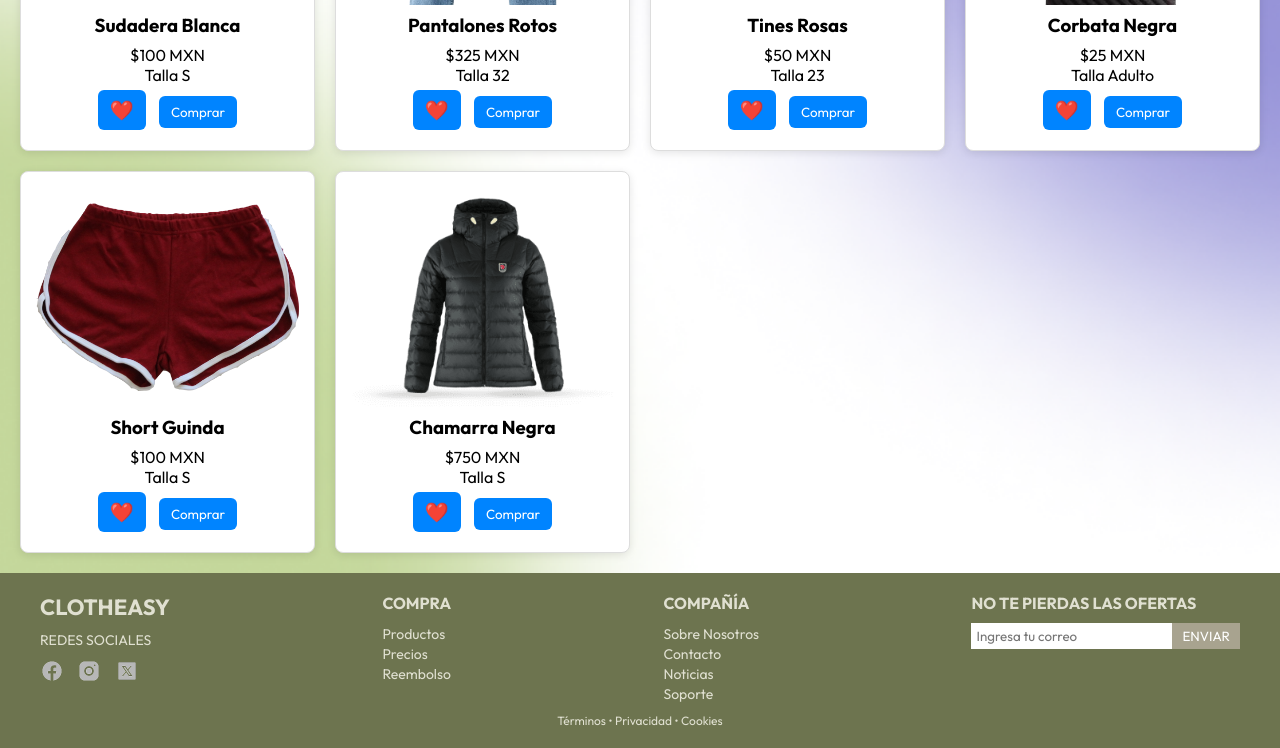
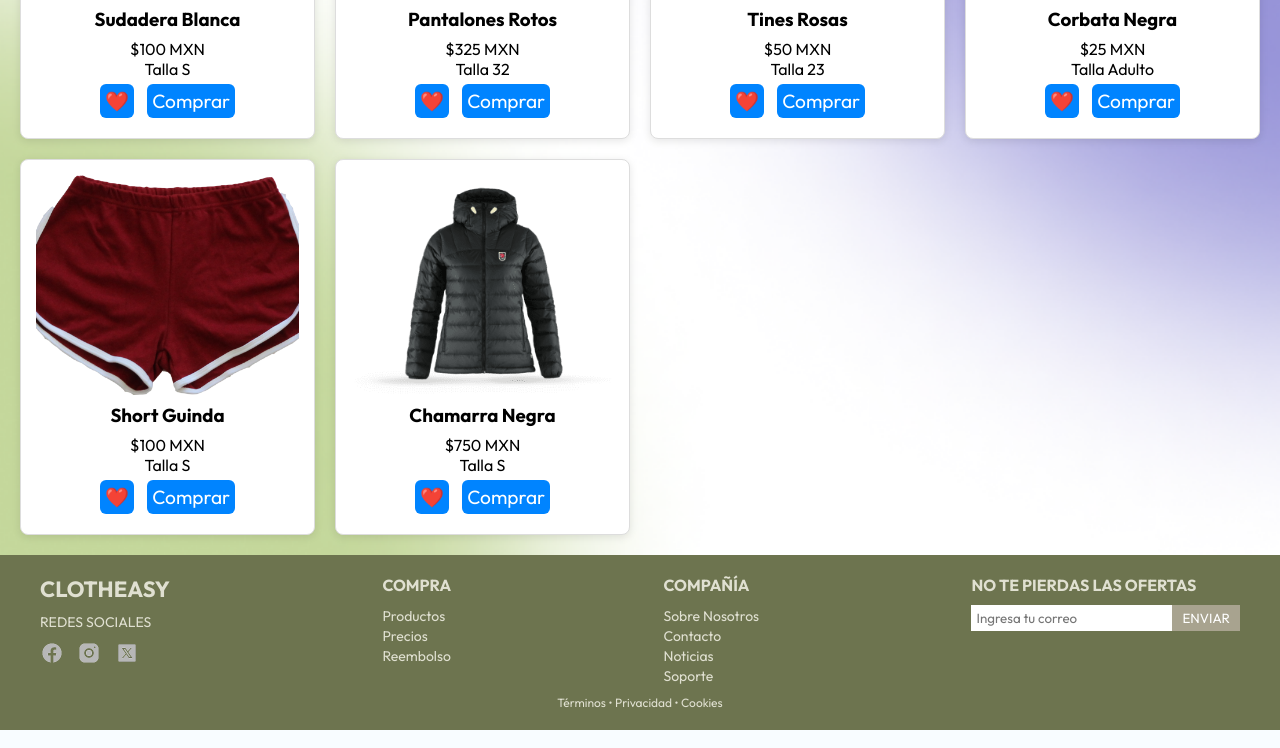
Before and after one commit to DaBriNan/clothEasyW, a PHP site: page /Clotheasy/pages/productos.html in a window 1280 px wide. Shown: the part 880-1628 px from the top of the page. Run offline with PHP 8.4, Linux system fonts and the light colour scheme.

Commit message:
botones iguales
boton de me gusta y comprar al mismo tamaño

```diff
--- a/assets/estilos/productos.css
+++ b/assets/estilos/productos.css
@@ -511,3 +511,39 @@ body {
   .categorias-menu button:hover {
     background-color: #ccc;
   }
+
+
+
+
+  .btn-megusta {
+      background: none;
+      border: none;
+      cursor: pointer;
+      font-size: 1.2rem;
+      padding: 5px;
+    }
+    .btn-megusta.activo {
+      color: red;
+    }
+    .productos-grid {
+      display: grid;
+      grid-template-columns: repeat(auto-fill, minmax(250px, 1fr));
+      gap: 20px;
+      padding: 20px;
+    }
+    .producto {
+      border: 1px solid #ddd;
+      border-radius: 8px;
+      padding: 15px;
+      text-align: center;
+
+    }
+
+    .producto button {
+      border: none;
+      margin: 5px;
+      padding: 8px 12px;
+      cursor: pointer;
+      font-size: 1.2rem;     /* Igual que .btn-megusta */
+  padding: 5px;
+    }
--- a/pages/productos.html
+++ b/pages/productos.html
@@ -9,40 +9,7 @@
   <link href="https://fonts.googleapis.com/css2?family=Outfit:wght@300;400;600;700&display=swap" rel="stylesheet">
   <link href="https://fonts.googleapis.com/css2?family=Material+Symbols+Outlined" rel="stylesheet">
   <link rel="stylesheet" href="https://cdnjs.cloudflare.com/ajax/libs/font-awesome/6.5.0/css/all.min.css" />
-  <style>
-    .btn-megusta {
-      background: none;
-      border: none;
-      cursor: pointer;
-      font-size: 1.2rem;
-      padding: 5px;
-    }
-    .btn-megusta.activo {
-      color: red;
-    }
-    .productos-grid {
-      display: grid;
-      grid-template-columns: repeat(auto-fill, minmax(250px, 1fr));
-      gap: 20px;
-      padding: 20px;
-    }
-    .producto {
-      border: 1px solid #ddd;
-      border-radius: 8px;
-      padding: 15px;
-      text-align: center;
-    }
-    .producto img {
-      max-width: 100%;
-      height: auto;
-      border-radius: 5px;
-    }
-    .producto button {
-      margin: 5px;
-      padding: 8px 12px;
-      cursor: pointer;
-    }
-  </style>
+
 </head>
 <body>
 
```
